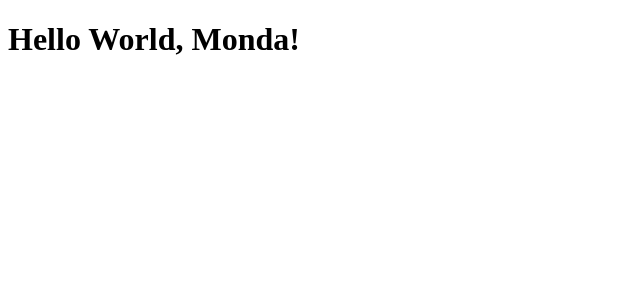
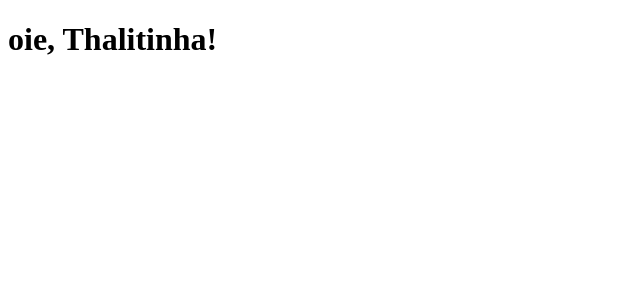
Before and after one commit to devjosuecorreia/clone-tabnews, a Next.js app: page / in a window 1280 px wide. Shown: the top 300 px of the page, without its empty margins (0-640 px from the left). Built offline with nearby package versions, Linux system fonts and the light colour scheme.

Commit message:
Atualiza index.js

```diff
--- a/pages/index.js
+++ b/pages/index.js
@@ -1,5 +1,5 @@
 function Home() {
-  return <h1>Hello World, Monda!</h1>;
+  return <h1>oie, Thalitinha!</h1>;
 }
 
 export default Home;
```
